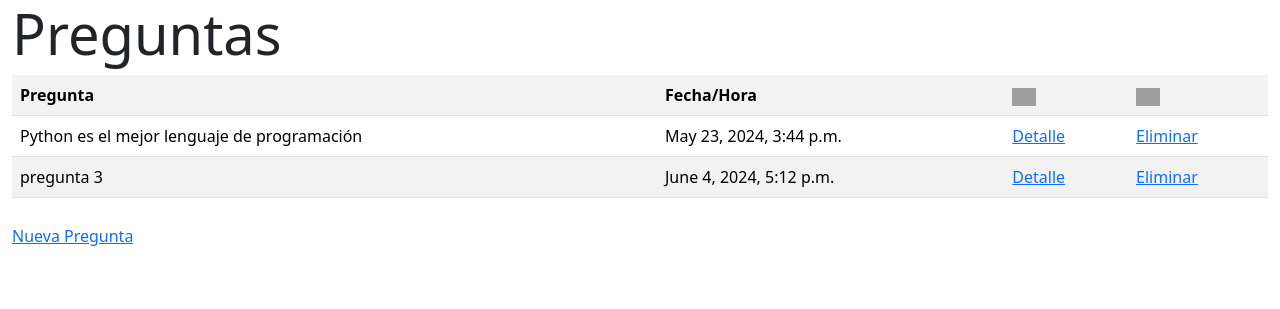
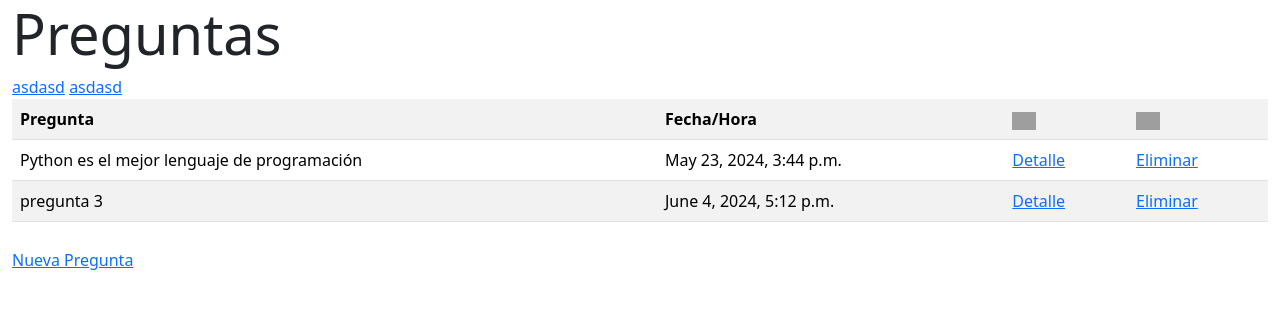
Before and after one commit to MatMaldo/Actividad, a Django app: page /encuestas/ in a window 1280 px wide. Shown: the top 309 px of the page. Run offline with Django 5.2, Linux system fonts and the light colour scheme; data comes from the database, SQL or seed files in the repository; grey boxes are pictures that could not be loaded.

Commit message:
Se crean links en index

```diff
--- a/encuestas/templates/encuestas/index.html
+++ b/encuestas/templates/encuestas/index.html
@@ -12,8 +12,10 @@
 <body>
     <div class="container-fluid">
 
+
     <h1 class="display-4">Preguntas</h1>
-
+    <a href="">asdasd</a>
+    <a href="">asdasd</a>
     <div class="row">
         <div class="col">
             {% if personas %}
```
